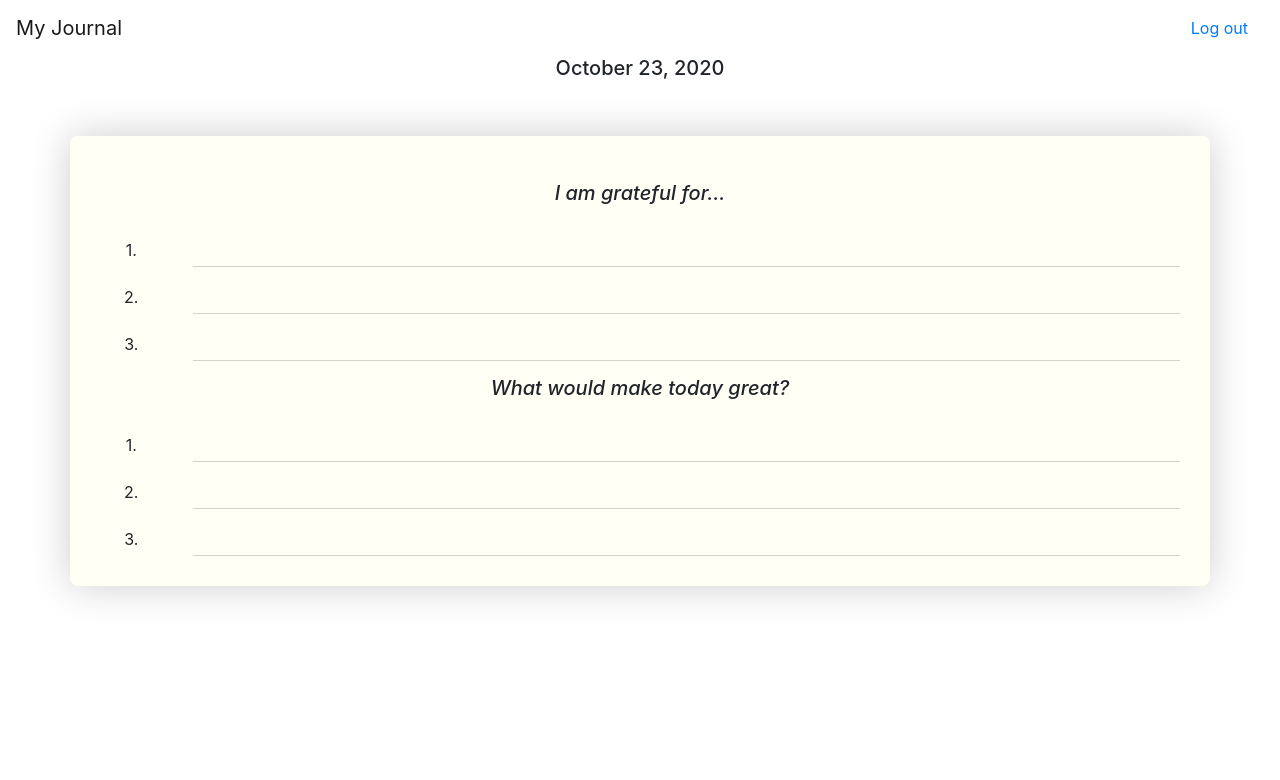
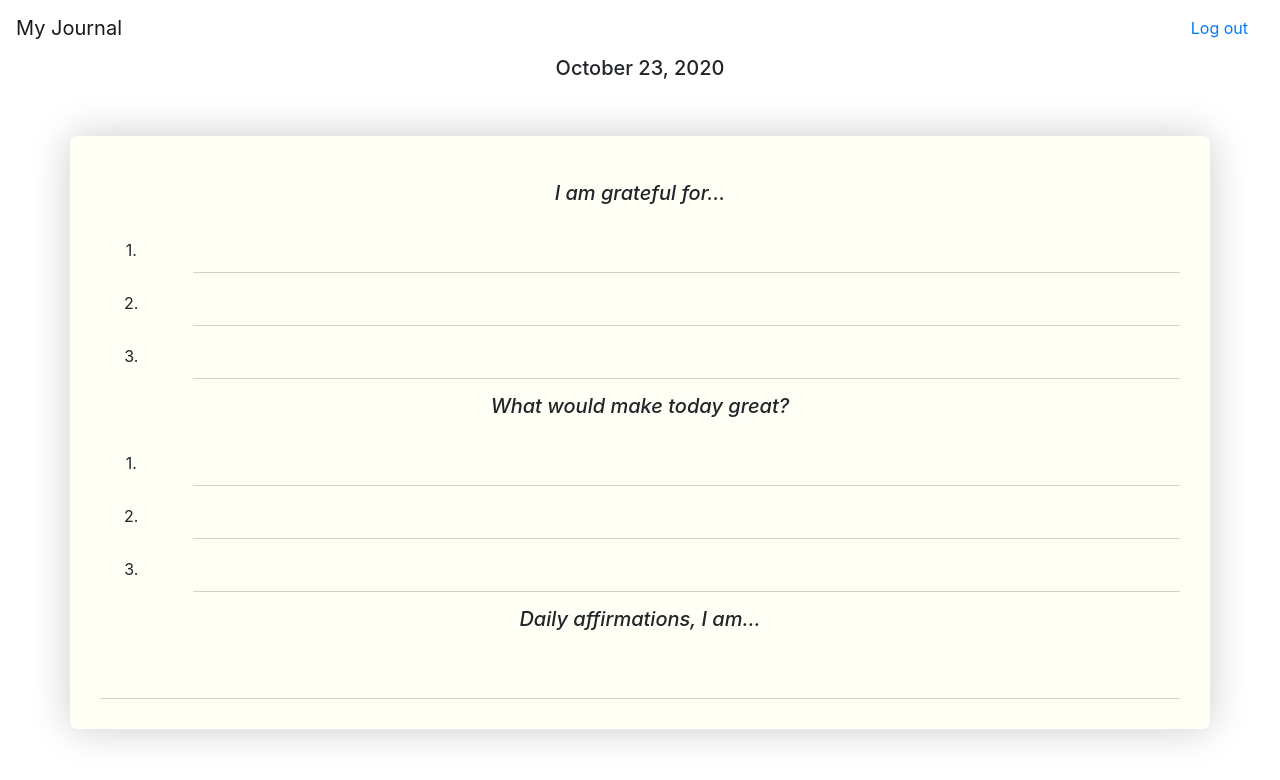
Before and after one commit to sukruthmk/5-min-journal, a React (Create React App) app in the folder frontend/: page /log in a window 1280 px wide. Shown: the top 780 px of the page. Built offline with nearby package versions, Linux system fonts and the light colour scheme.

Commit message:
added daily affirmations to day entry

```diff
--- a/frontend/src/components/CreateJournal/CreateJournal.js
+++ b/frontend/src/components/CreateJournal/CreateJournal.js
@@ -33,7 +33,7 @@ const Input = Styled(Form.Control)`
   border: none;
   border-bottom: 1px solid #D4D3CA;
   border-radius: 0;
-  font-size: 12px;
+  font-size: 12pt;
   &:focus {
     background: transparent;
     border-color: inherit;
@@ -112,6 +112,17 @@ const CreateJournal = (): React.Node => {
               </Col>
             </InputContainer>
           </div>
+          {/* daily affirmations */}
+          <div>
+            <SubHeading>
+              <i> Daily affirmations, I am... </i>
+            </SubHeading>
+            <InputContainer>
+              <Col sm="12">
+                <Input type="text" />
+              </Col>
+            </InputContainer>
+          </div>
         </JournalContainer>
       </Form>
     </div>
```
